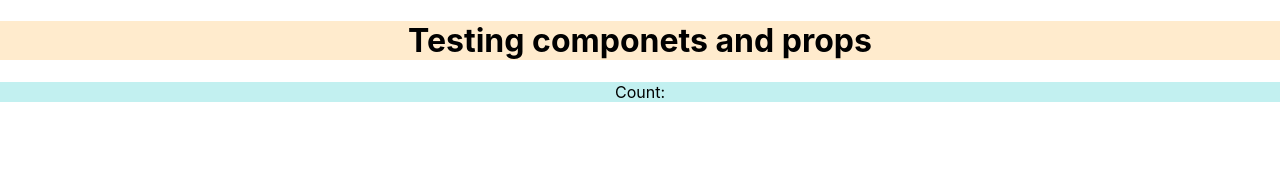
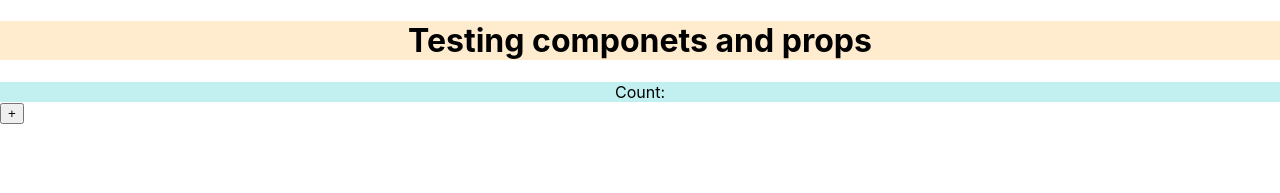
Before and after one commit to dobriNedev/react-components-basic-idea, a React (Create React App) app: page / in a window 1280 px wide. Shown: the top 193 px of the page. Built offline with nearby package versions, Linux system fonts and the light colour scheme.

Commit message:
initial increment button

```diff
--- a/src/App.js
+++ b/src/App.js
@@ -1,5 +1,6 @@
 import './App.css';
 import Display from './componets/Display';
+import IncrementBtn from './componets/IncrementButton';
 import Title from './componets/Title';
 
 
@@ -9,7 +10,10 @@ function App() {
 
     <Title />
 
+
     <Display />
+
+    <IncrementBtn />
     </div>
   );
 }
--- /dev/null
+++ b/src/componets/IncrementButton.js
@@ -0,0 +1,9 @@
+import { useState } from "react";
+
+const IncrementBtn = () => {
+    return (
+        <button>+</button>
+    );
+};
+
+export default IncrementBtn;
```
